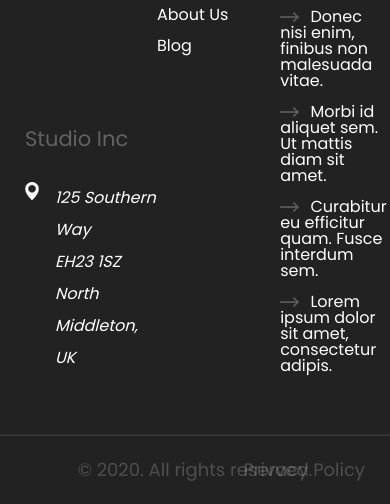
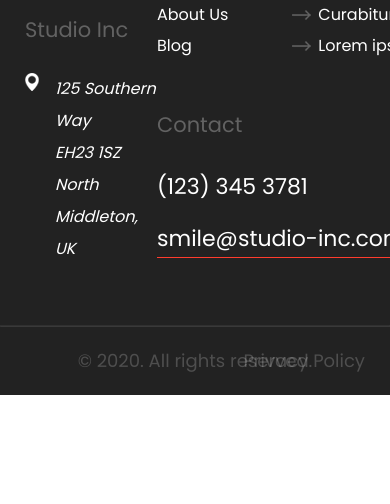
Before and after one commit to AndriiAm/photostudio-landing, a plain HTML site: page src/index.html in a window 390 px wide. Shown: the part 6271-6775 px from the top of the page. After the commit the page ends 6666 px from the top, so only its background shows below. Drawn offline with nearby package versions, Linux system fonts and the light colour scheme; some packages are replaced by stand-ins of ours.

Commit message:
tablet adaptive started

```diff
--- a/src/scss/blocks/_media.scss
+++ b/src/scss/blocks/_media.scss
@@ -79,8 +79,13 @@
     &__item--center-column {
       grid-template-columns: 320px 425px;
     }
-    &__contacts-inner {
-      font-size: 26px;
+    &__contacts {
+      &-inner {
+        font-size: 26px;
+      }
+      &:after {
+        width: 295px;
+      }
     }
   }
 }
@@ -229,12 +234,22 @@
   .footer {
     &__item {
       &--center-column {
-        grid-template-columns: repeat(3, auto);
-        gap: 30px;
+        grid-template-columns: 135px 420px;
       }
     }
-    &__contacts-inner {
-      font-size: 22px;
+    &__resources {
+      &-icon {
+        margin-right: 3px;
+      }
+    }
+    &__contacts {
+      grid-column: 1/3;
+      &-inner {
+        font-size: 22px;
+      }
+      &:after {
+        width: 250px;
+      }
     }
   }
 
```
Also changed, not shown: src/style.css, 1 other file.
